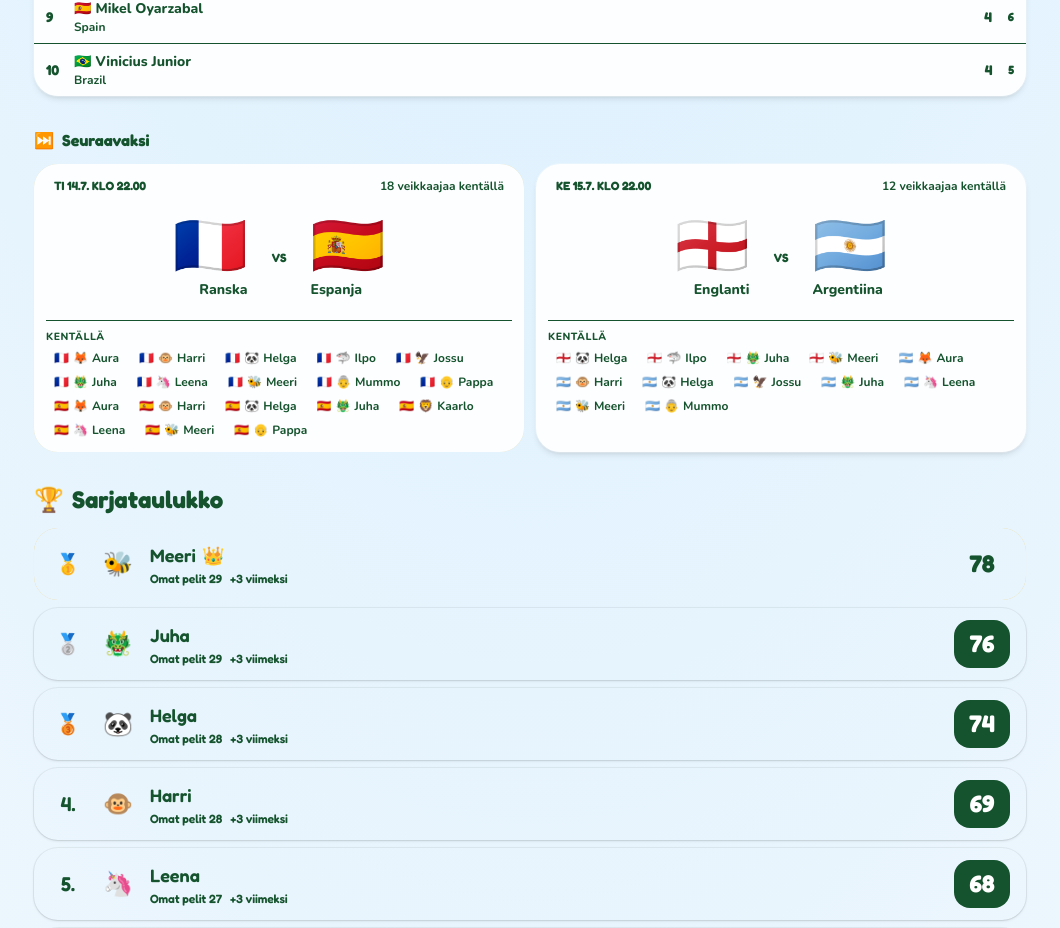
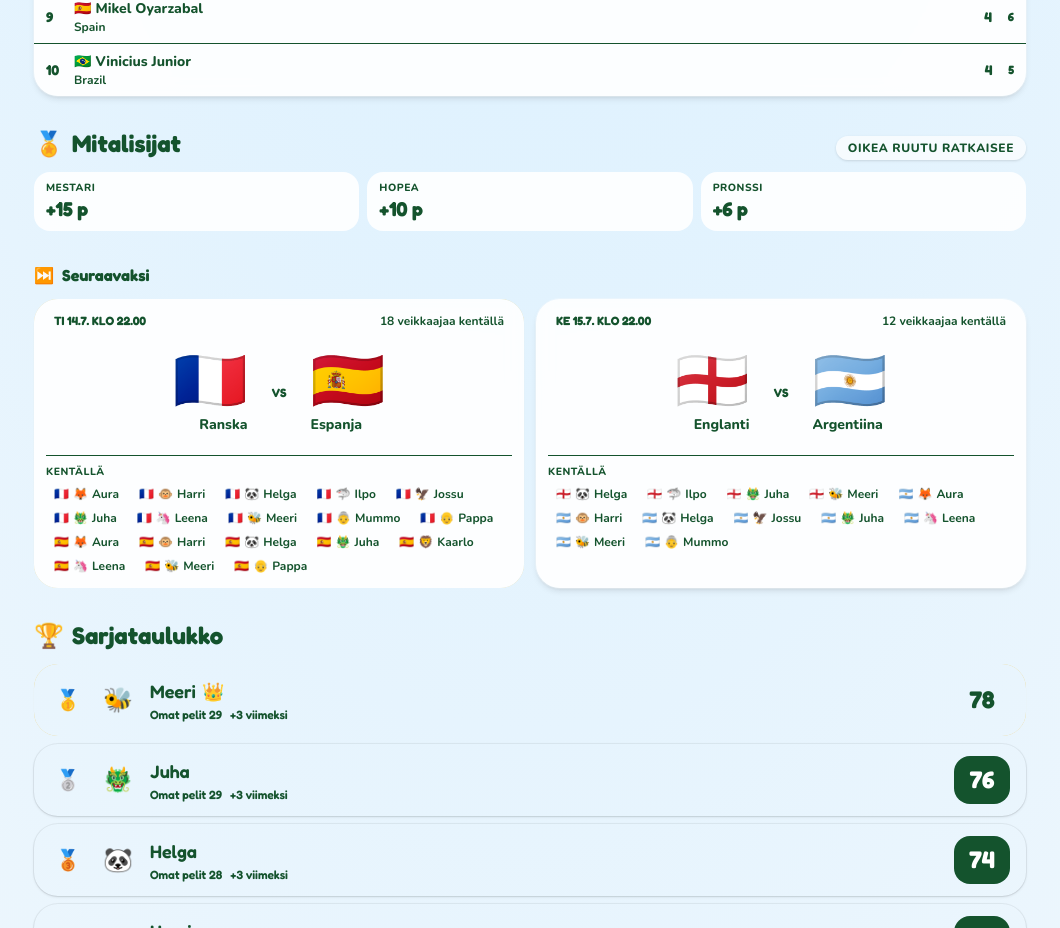
Before and after one commit to intery-oy/mm-veikkaus, a React (Vite) app: page / in a window 1280 px wide. Shown: the part 975-1903 px from the top of the page, without its empty margins (110-1170 px from the left). Built offline with nearby package versions, Linux system fonts and the light colour scheme.

Commit message:
Add medal bonus points section

```diff
--- a/src/app/App.tsx
+++ b/src/app/App.tsx
@@ -151,6 +151,37 @@ export function App() {
           </div>
         </section>
       )}
+
+      <section className="mb-8 space-y-3">
+        <div className="flex flex-wrap items-end justify-between gap-2">
+          <h2 className="flex items-center gap-2 font-display text-2xl font-bold text-[--color-grass-deep]">
+            <span>🏅</span> Mitalisijat
+          </h2>
+          <span className="rounded-full bg-white/70 px-3 py-1 text-xs font-black uppercase tracking-wider text-[--color-muted] shadow-sm">
+            Oikea ruutu ratkaisee
+          </span>
+        </div>
+        <div className="grid gap-2 sm:grid-cols-3">
+          <div className="rounded-2xl bg-white/90 px-3 py-2 shadow-sm ring-2 ring-[--color-gold]">
+            <div className="text-[0.65rem] font-black uppercase tracking-wider text-[--color-muted]">
+              Mestari
+            </div>
+            <div className="num text-xl font-black text-[--color-ink]">+15 p</div>
+          </div>
+          <div className="rounded-2xl bg-white/90 px-3 py-2 shadow-sm ring-2 ring-[--color-silver]">
+            <div className="text-[0.65rem] font-black uppercase tracking-wider text-[--color-muted]">
+              Hopea
+            </div>
+            <div className="num text-xl font-black text-[--color-ink]">+10 p</div>
+          </div>
+          <div className="rounded-2xl bg-white/90 px-3 py-2 shadow-sm ring-2 ring-[--color-bronze]">
+            <div className="text-[0.65rem] font-black uppercase tracking-wider text-[--color-muted]">
+              Pronssi
+            </div>
+            <div className="num text-xl font-black text-[--color-ink]">+6 p</div>
+          </div>
+        </div>
+      </section>
 
       {/* Seuraavaksi — tulevat ottelut, veikkaajat erikseen merkittynä */}
       {nextMatches.length > 0 && (
```
Also changed, not shown: 1 other file (tests, documents, lock files or other folders).
